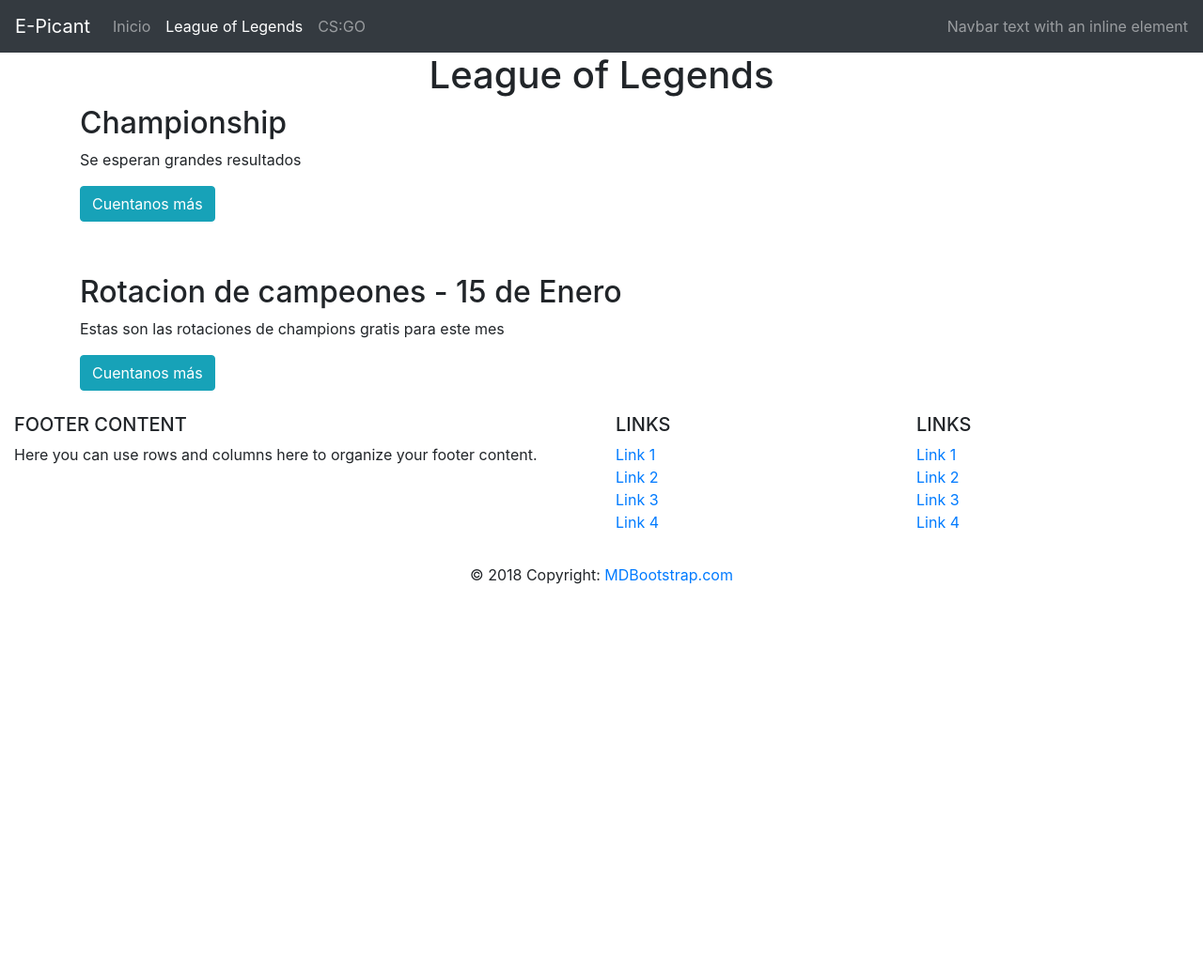
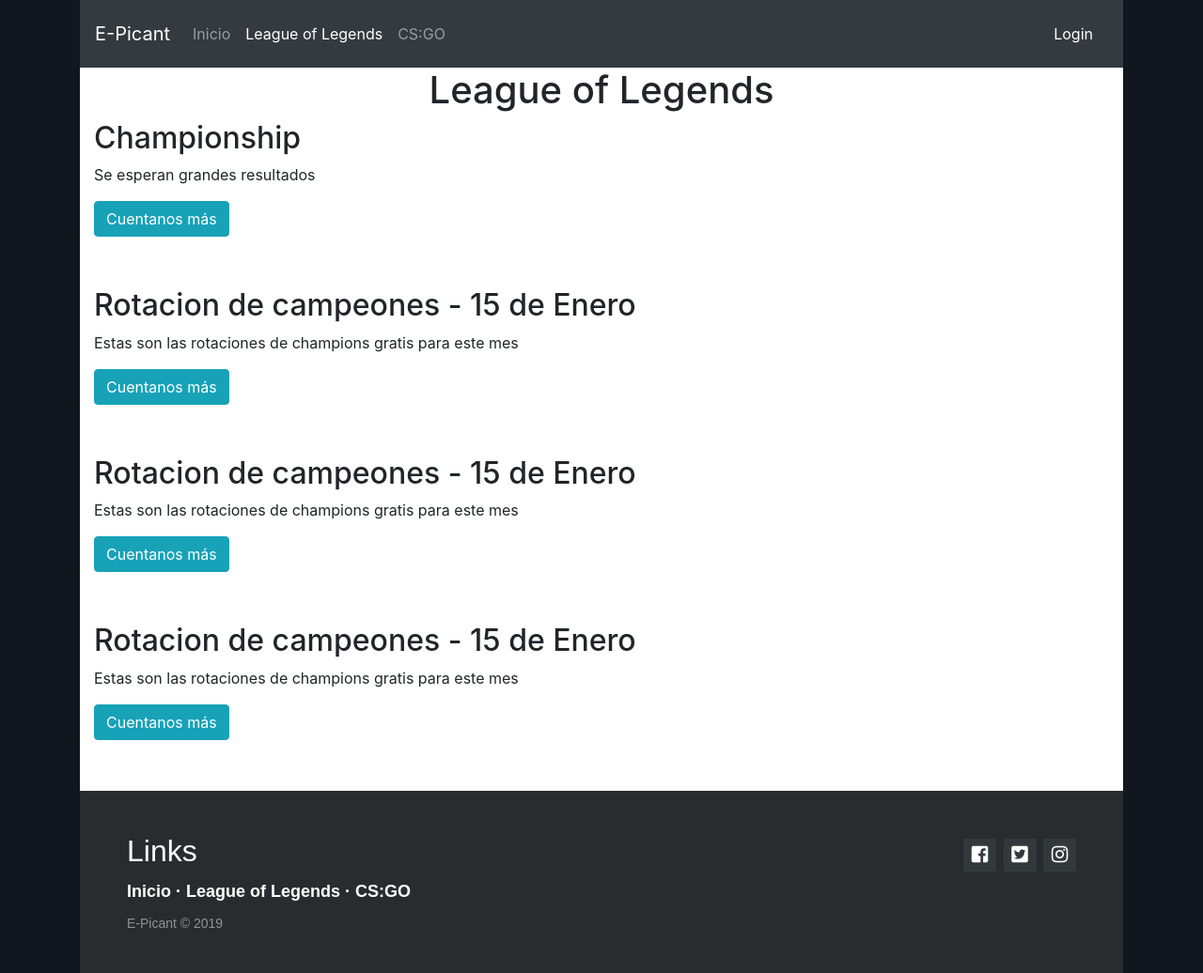
Before and after one commit to MatiasSimeran/E-Picant, a plain HTML site: page LOL/index.html in a window 1280 px wide. Shown: the whole page at 94% size. Before the commit the page ends 800 px from the top, so only its background shows below. Drawn offline with Linux system fonts and the light colour scheme.

Commit message:
trabajando

```diff
--- a/LOL/LOL.css
+++ b/LOL/LOL.css
@@ -1,11 +1,12 @@
 body{
-    background-color: black;
+    background-color: #10171e !important;
 }
 
-h1 {
-    text-align: center;
+.nota{
+    margin-bottom: 5%;
 }
 
-.nota-1{
-    margin-bottom: 5%;
+.blog{
+    background-color: white;
+
 }
--- a/LOL/index.html
+++ b/LOL/index.html
@@ -6,10 +6,13 @@
     <meta http-equiv="X-UA-Compatible" content="ie=edge">
     <link rel="stylesheet" href="./LOL.css">
     <link rel="stylesheet" href="../css/bootstrap.min.css">
+    <link rel="stylesheet" href="../css/footer-distributed.css">
+    <link rel="stylesheet" href="https://use.fontawesome.com/releases/v5.6.3/css/all.css" integrity="sha384-UHRtZLI+pbxtHCWp1t77Bi1L4ZtiqrqD80Kn4Z8NTSRyMA2Fd33n5dQ8lWUE00s/" crossorigin="anonymous">
     <title>E-Picant</title>
 </head>
 <body>
         <section>
+          <div class="container">
                 <nav class="navbar navbar-expand-lg navbar-dark bg-dark">
                         <a class="navbar-brand" href="../index.html">E-Picant</a>
                         <button class="navbar-toggler" type="button" data-toggle="collapse" data-target="#navbarText" aria-controls="navbarText" aria-expanded="false" aria-label="Toggle navigation">
@@ -28,32 +31,48 @@
                             </li>
                           </ul>
                           <span class="navbar-text">
-                            Navbar text with an inline element
+                            <a class="nav-link" href="#">Login</a>
                           </span>
                         </div>
+                      </div>
                     </section>
 
                     <section>
-
+                      <div class="container">
                         <div class="blog">
                             <div class="noticias">
-                                <h1>League of Legends</h1>
+                                <h1 style="text-align:center">League of Legends</h1>
                     <div class="container">
                         <div class="row">
                             <div class="col-lg-12">
-                            <div class="nota-1">
+                            <div class="nota">
                                 <h2>Championship</h2>
                                 <p>Se esperan grandes resultados</p>
                                 <input class="contMas btn btn-info" type="button" value="Cuentanos más">
                             </div>
                         </div>
                         <div class="col-lg-12">
-                            <div class="nota-2">
+                            <div class="nota">
                                 <h2>Rotacion de campeones - 15 de Enero</h2>
                                 <p>Estas son las rotaciones de champions gratis para este mes</p>
                                 <input class="contMas btn btn-info" type="button" value="Cuentanos más">
                             </div>
                         </div>
+                        <div class="col-lg-12">
+                            <div class="nota">
+                                <h2>Rotacion de campeones - 15 de Enero</h2>
+                                <p>Estas son las rotaciones de champions gratis para este mes</p>
+                                <input class="contMas btn btn-info" type="button" value="Cuentanos más">
+                            </div>
+                        </div>
+                        <div class="col-lg-12">
+                            <div class="nota">
+                                <h2>Rotacion de campeones - 15 de Enero</h2>
+                                <p>Estas son las rotaciones de champions gratis para este mes</p>
+                                <input class="contMas btn btn-info" type="button" value="Cuentanos más">
+                            </div>
+                        </div>
+                      </div>
                         </div>
                     </div>
                         </div>
@@ -61,88 +80,33 @@
                     </section>
 
                     <!-- Footer -->
-<footer class="page-footer font-small blue pt-4">
+                    <section>
+                        <div class="container">
+                        <footer class="footer-distributed">
 
-    <!-- Footer Links -->
-    <div class="container-fluid text-center text-md-left">
+                            <div class="footer-right">
 
-      <!-- Grid row -->
-      <div class="row">
+                              <a href="#"><i class="fab fa-facebook-square"></i></a>
+                              <a href="#"><i class="fab fa-twitter-square"></i></a>
+                              <a href="#"><i class="fab fa-instagram"></i></a>
 
-        <!-- Grid column -->
-        <div class="col-md-6 mt-md-0 mt-3">
+                            </div>
 
-          <!-- Content -->
-          <h5 class="text-uppercase">Footer Content</h5>
-          <p>Here you can use rows and columns here to organize your footer content.</p>
+                            <div class="footer-left">
+                              <h2 style="color:white;">Links</h2>
+                              <p class="footer-links">
+                                <a href="#">Inicio</a>
+                                ·
+                                <a href="#">League of Legends</a>
+                                ·
+                                <a href="#">CS:GO</a>
 
-        </div>
-        <!-- Grid column -->
+                              <p>E-Picant &copy; 2019</p>
+                            </div>
 
-        <hr class="clearfix w-100 d-md-none pb-3">
-
-        <!-- Grid column -->
-        <div class="col-md-3 mb-md-0 mb-3">
-
-            <!-- Links -->
-            <h5 class="text-uppercase">Links</h5>
-
-            <ul class="list-unstyled">
-              <li>
-                <a href="#!">Link 1</a>
-              </li>
-              <li>
-                <a href="#!">Link 2</a>
-              </li>
-              <li>
-                <a href="#!">Link 3</a>
-              </li>
-              <li>
-                <a href="#!">Link 4</a>
-              </li>
-            </ul>
-
-          </div>
-          <!-- Grid column -->
-
-          <!-- Grid column -->
-          <div class="col-md-3 mb-md-0 mb-3">
-
-            <!-- Links -->
-            <h5 class="text-uppercase">Links</h5>
-
-            <ul class="list-unstyled">
-              <li>
-                <a href="#!">Link 1</a>
-              </li>
-              <li>
-                <a href="#!">Link 2</a>
-              </li>
-              <li>
-                <a href="#!">Link 3</a>
-              </li>
-              <li>
-                <a href="#!">Link 4</a>
-              </li>
-            </ul>
-
-          </div>
-          <!-- Grid column -->
-
-      </div>
-      <!-- Grid row -->
-
-    </div>
-    <!-- Footer Links -->
-
-    <!-- Copyright -->
-    <div class="footer-copyright text-center py-3">© 2018 Copyright:
-      <a href="https://mdbootstrap.com/education/bootstrap/"> MDBootstrap.com</a>
-    </div>
-    <!-- Copyright -->
-
-  </footer>
-  <!-- Footer -->
+                          </footer>
+                        </div>
+                        </section>
 
     <script src="./LOL.js"></script>
     <script src="../js/bootstrap.min.js"></script>
```
Also changed, not shown: index.html (+7 -4 lines), style.css (renamed from header.css, +3 -4 lines).
